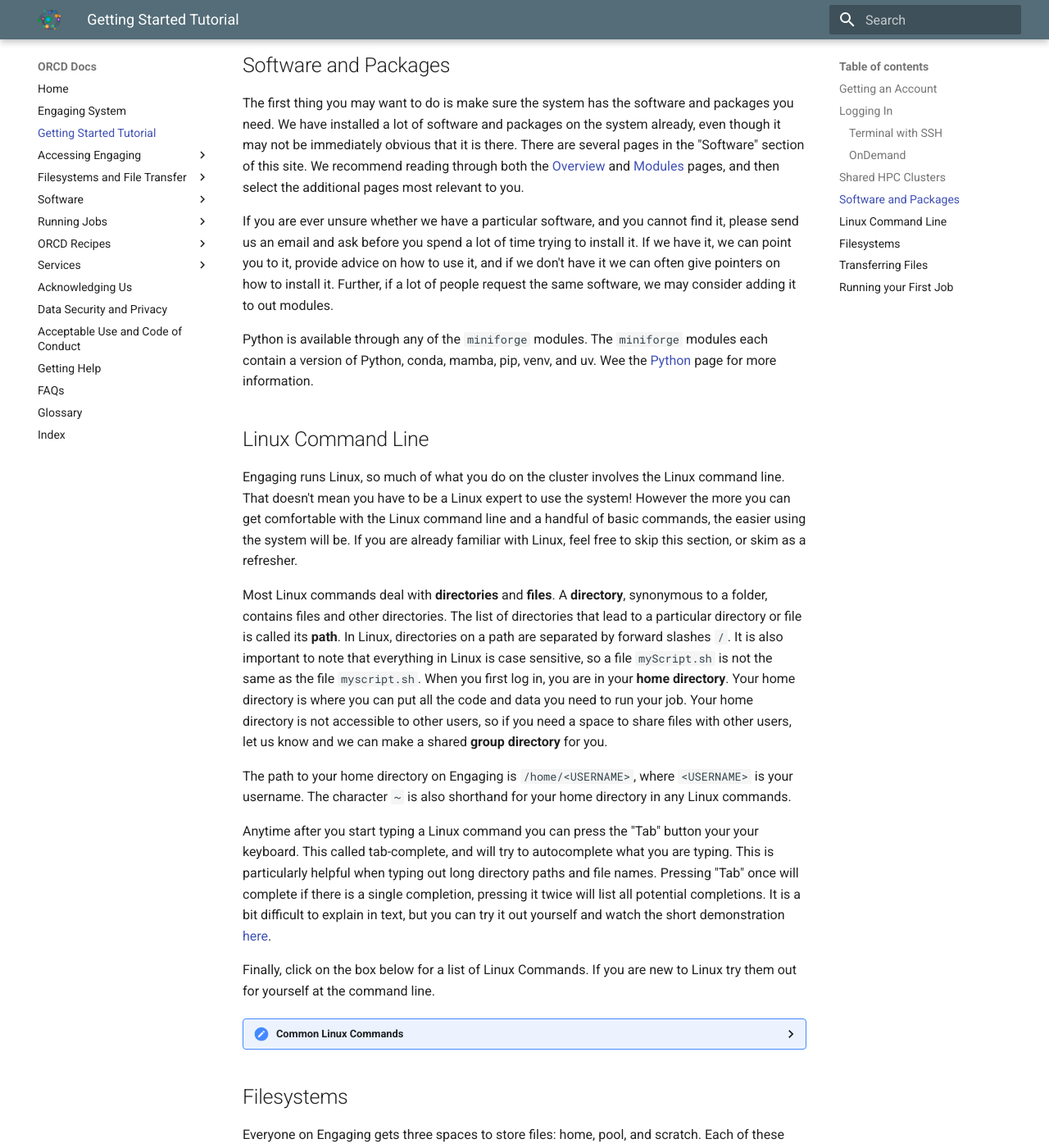
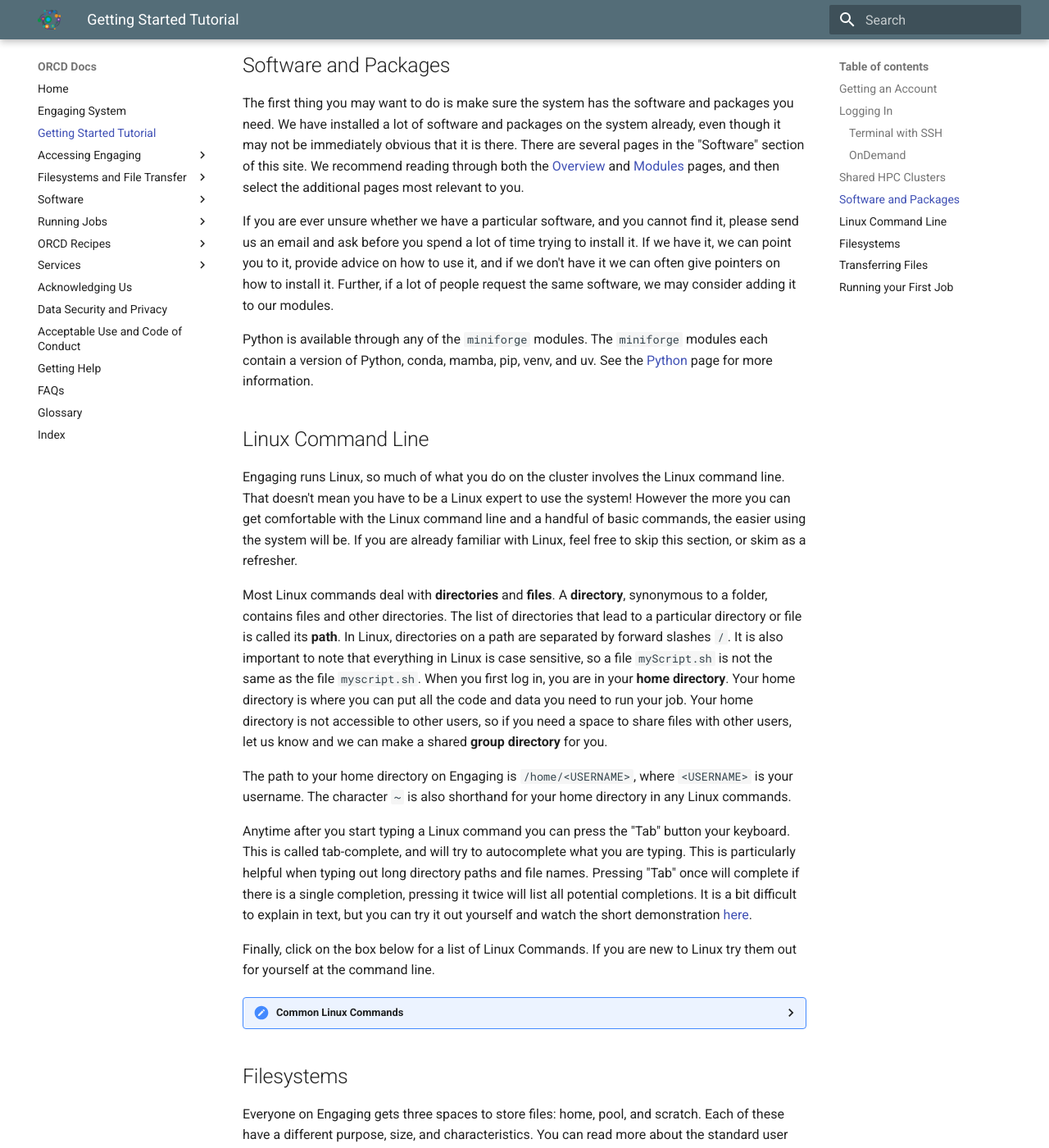
Before and after one commit to mit-orcd/orcd-docs-edit, an MkDocs documentation site: the page built from docs/getting-started.md, in a window 1280 px wide and 1400 px high, scrolled down 1761 px. Shown: the whole window at 82% size. Built offline with MkDocs 1.6.1 and Material for MkDocs 9.7.7, drawn with Linux system fonts in a browser that asks for light colours; some of the changed text lies outside the part shown.

Commit message:
Fix typos

```diff
--- a/docs/getting-started.md
+++ b/docs/getting-started.md
@@ -71,9 +71,9 @@
 you spend a lot of time trying to install it. If we have it, we can
 point you to it, provide advice on how to use it, and if we don't have
 it we can often give pointers on how to install it. Further, if a lot of
-people request the same software, we may consider adding it to out modules.
+people request the same software, we may consider adding it to our modules.
 
-Python is available through any of the `miniforge` modules. The `miniforge` modules each contain a version of Python, conda, mamba, pip, venv, and uv. Wee the [Python](software/python.md) page for more information.
+Python is available through any of the `miniforge` modules. The `miniforge` modules each contain a version of Python, conda, mamba, pip, venv, and uv. See the [Python](software/python.md) page for more information.
 
 ## Linux Command Line
 
@@ -99,7 +99,7 @@
 The path to your home directory on Engaging is `/home/<USERNAME>`, where `<USERNAME>` is your username. The character `~` is also shorthand for your home directory in any Linux commands.
 
 Anytime after you start typing a Linux command you can press the "Tab"
-button your your keyboard. This called tab-complete, and will try to
+button your keyboard. This is called tab-complete, and will try to
 autocomplete what you are typing. This is particularly helpful when
 typing out long directory paths and file names. Pressing "Tab" once
 will complete if there is a single completion, pressing it twice will
```
Also changed, not shown: other parts of docs/getting-started.md (+2 -2 lines).
